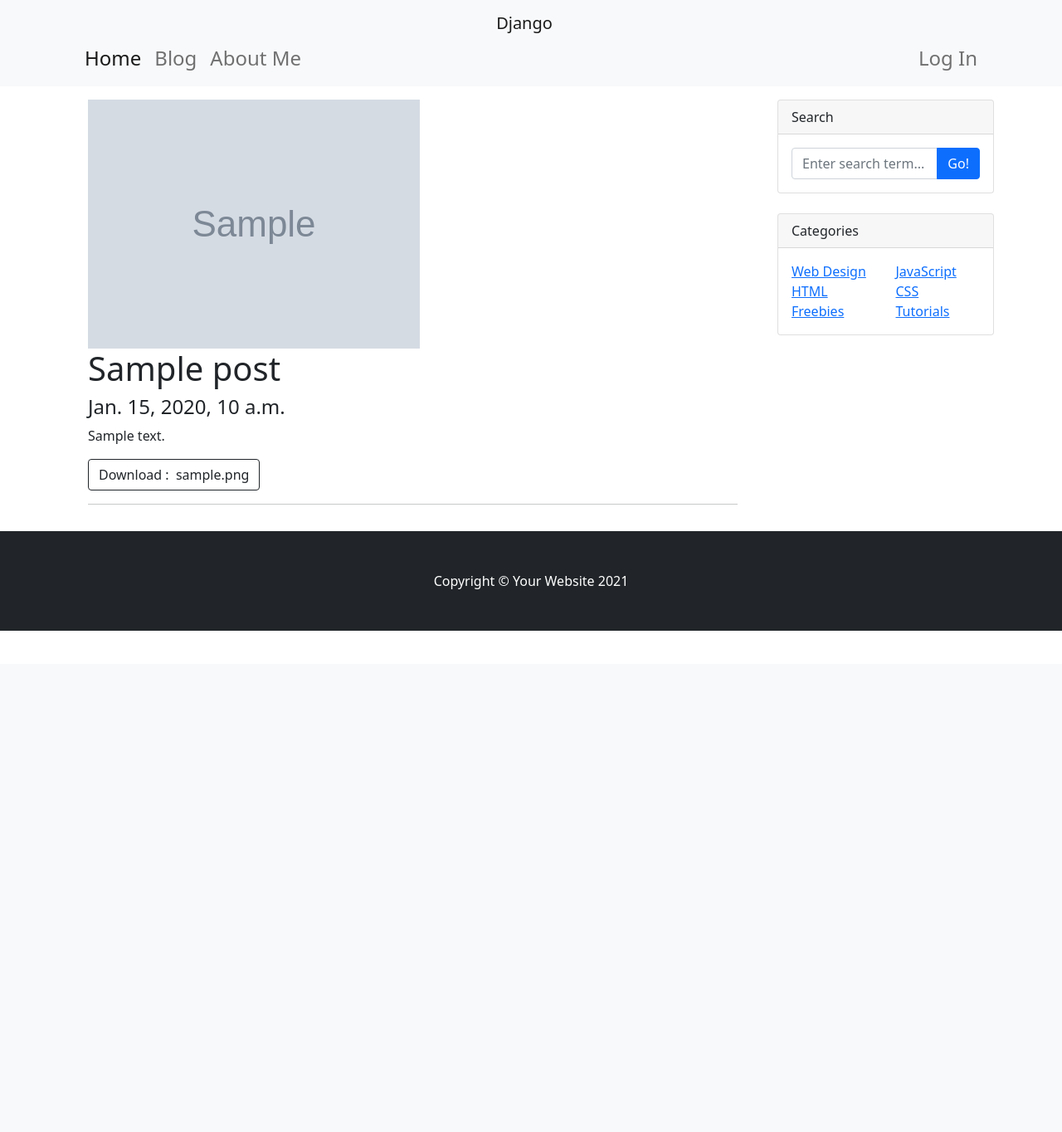
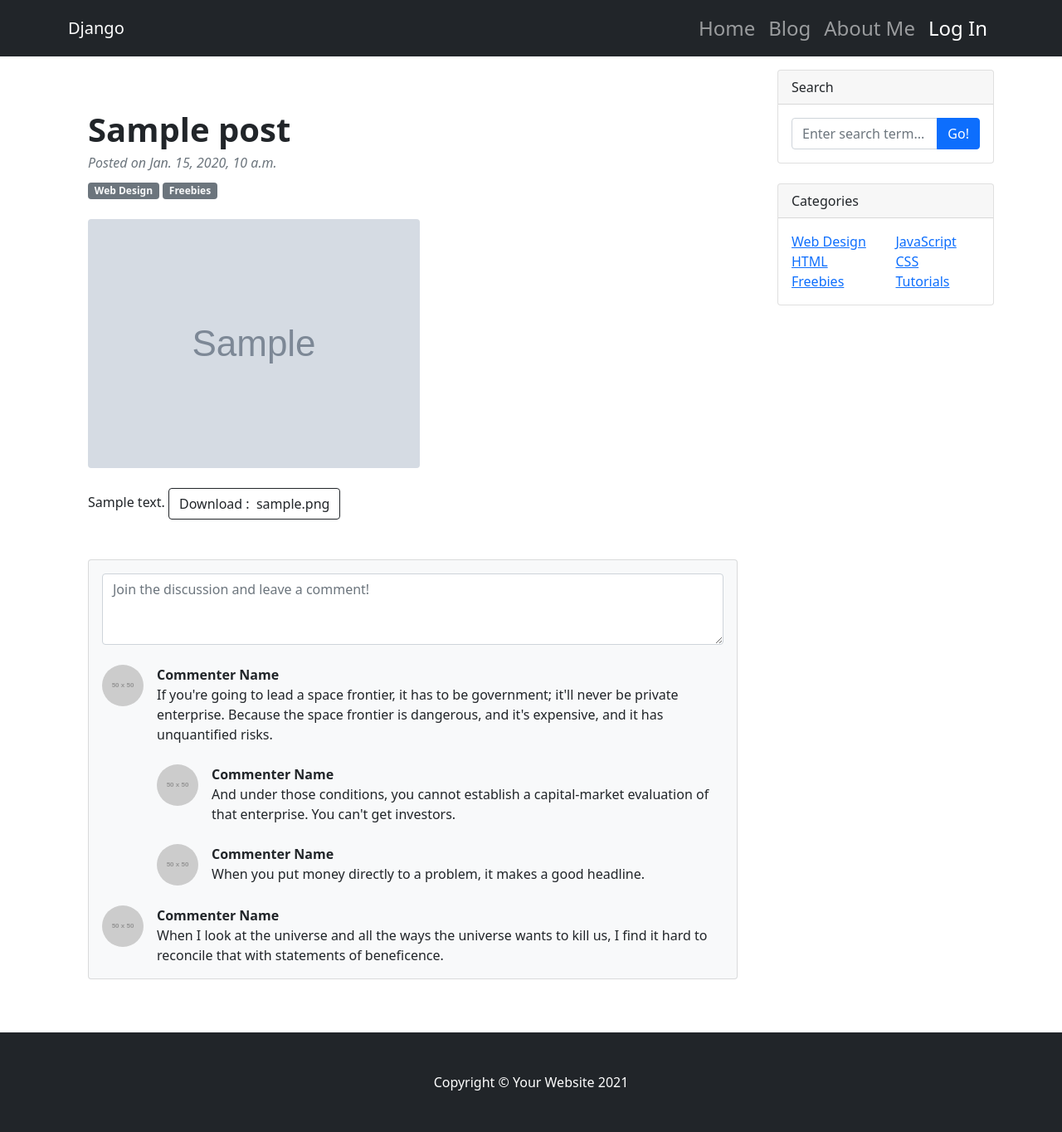
Before and after one commit to haremeat/DjangoBlog, a Django app: page /blog/1/ in a window 1280 px wide. Shown: the whole page at 83% size. Before the commit the page ends 760 px from the top, so only its background shows below. Run offline with Django 3.2, Linux system fonts and the light colour scheme; tables that the repository leaves empty hold one stand-in row (values such as "Sample post"); grey boxes marked "Sample" are stand-in pictures; grey boxes labelled with a size stand in for pictures from a placeholder-image service; some libraries are stand-ins or nearby versions.

Commit message:
post detail css 수정

```diff
--- a/blog/templates/blog/footer.html
+++ b/blog/templates/blog/footer.html
@@ -2,3 +2,5 @@
 <footer class="py-5 bg-dark">
     <div class="container"><p class="m-0 text-center text-white">Copyright &copy; Your Website 2021</p></div>
 </footer>
+<!-- Bootstrap core JS-->
+<script src="https://cdn.jsdelivr.net/npm/bootstrap@5.1.3/dist/js/bootstrap.bundle.min.js"></script>
--- a/blog/templates/blog/navbar.html
+++ b/blog/templates/blog/navbar.html
@@ -1,31 +1,17 @@
-<nav class="navbar navbar-expand-lg navbar-light bg-light">
+<!-- Responsive navbar-->
+<nav class="navbar navbar-expand-lg navbar-dark bg-dark">
     <div class="container">
-        <div class="container-fluid">
-            <a class="navbar-brand" href="/">Django</a>
-            <button class="navbar-toggler" type="button" data-bs-toggle="collapse"
-                    data-bs-target="#navbarSupportedContent"
-                    aria-controls="navbarSupportedContent" aria-expanded="false" aria-label="Toggle navigation">
-                <span class="navbar-toggler-icon"></span>
-            </button>
-            <div class="collapse navbar-collapse" id="navbarSupportedContent">
-                <ul class="navbar-nav me-auto mb-2 mb-lg-0 mr-auto">
-                    <li class="nav-item">
-                        <a class="nav-link active" aria-current="page" href="/">Home</a>
-                    </li>
-                    <li class="nav-item">
-                        <a class="nav-link" href="/blog">Blog</a>
-                    </li>
-                    <li class="nav-item">
-                        <a class="nav-link" href="/about_me">About Me</a>
-                    </li>
-                </ul>
-
-                <ul class="navbar-nav">
-                    <li class="navbar-item">
-                        <a href="" class="nav-link">Log In</a>
-                    </li>
-                </ul>
-            </div>
+        <a class="navbar-brand" href="#!">Django</a>
+        <button class="navbar-toggler" type="button" data-bs-toggle="collapse" data-bs-target="#navbarSupportedContent"
+                aria-controls="navbarSupportedContent" aria-expanded="false" aria-label="Toggle navigation"><span
+                class="navbar-toggler-icon"></span></button>
+        <div class="collapse navbar-collapse" id="navbarSupportedContent">
+            <ul class="navbar-nav ms-auto mb-2 mb-lg-0">
+                <li class="nav-item"><a class="nav-link" href="/">Home</a></li>
+                <li class="nav-item"><a class="nav-link" href="/blog">Blog</a></li>
+                <li class="nav-item"><a class="nav-link" href="/about_me">About Me</a></li>
+                <li class="nav-item"><a class="nav-link active" aria-current="page" href="#">Log In</a></li>
+            </ul>
         </div>
     </div>
 </nav>
--- a/blog/templates/blog/post_detail.html
+++ b/blog/templates/blog/post_detail.html
@@ -5,13 +5,31 @@
 {% endblock %}
 
 {% block main_area %}
-<div class="container" id="post-area">
+<!-- Page content-->
+<div class="container mt-5" id="post-area">
+    <div class="row">
+        <div class="col-lg-12">
+            <!-- Post content-->
+            <article>
+                <!-- Post header-->
+                <header class="mb-4">
+                    <!-- Post title-->
+                    <h1 class="fw-bolder mb-1">{{ post.title }}</h1>
+                    <!-- Post meta content-->
+                    <div class="text-muted fst-italic mb-2">Posted on {{ post.created_at }}</div>
+                    <!-- Post categories-->
+                    <a class="badge bg-secondary text-decoration-none link-light" href="#!">Web Design</a>
+                    <a class="badge bg-secondary text-decoration-none link-light" href="#!">Freebies</a>
+                </header>
+                <!-- Preview image figure-->
+                <figure class="mb-4">
                     {% if post.head_image %}
-    <img src="{{ post.head_image.url }}" alt="" class="img-responsive">
+                    <img class="img-fluid rounded" src="{{ post.head_image.url }}" alt="..."/>
                     {% endif %}
-    <h1>{{ post.title }}</h1>
-    <h4>{{ post.created_at }}</h4>
-    <p>{{ post.content }}</p>
+                </figure>
+                <!-- Post content-->
+                <section class="mb-5">
+                    {{ post.content }}
                     {% if post.file_upload %}
                     <a href="{{ post.file_upload.url }}" class="btn btn-outline-dark" role="button">
                         Download :
@@ -26,6 +44,65 @@
                         {% endif %}
                         {{ post.get_file_name }}</a>
                     {% endif %}
-    <hr>
+                </section>
+            </article>
+            <!-- Comments section-->
+            <section class="mb-5">
+                <div class="card bg-light">
+                    <div class="card-body">
+                        <!-- Comment form-->
+                        <form class="mb-4"><textarea class="form-control" rows="3"
+                                                     placeholder="Join the discussion and leave a comment!"></textarea>
+                        </form>
+                        <!-- Comment with nested comments-->
+                        <div class="d-flex mb-4">
+                            <!-- Parent comment-->
+                            <div class="flex-shrink-0"><img class="rounded-circle"
+                                                            src="https://dummyimage.com/50x50/ced4da/6c757d.jpg"
+                                                            alt="..."/></div>
+                            <div class="ms-3">
+                                <div class="fw-bold">Commenter Name</div>
+                                If you're going to lead a space frontier, it has to be government; it'll never be
+                                private enterprise. Because the space frontier is dangerous, and it's expensive, and it
+                                has unquantified risks.
+                                <!-- Child comment 1-->
+                                <div class="d-flex mt-4">
+                                    <div class="flex-shrink-0"><img class="rounded-circle"
+                                                                    src="https://dummyimage.com/50x50/ced4da/6c757d.jpg"
+                                                                    alt="..."/></div>
+                                    <div class="ms-3">
+                                        <div class="fw-bold">Commenter Name</div>
+                                        And under those conditions, you cannot establish a capital-market evaluation of
+                                        that enterprise. You can't get investors.
+                                    </div>
+                                </div>
+                                <!-- Child comment 2-->
+                                <div class="d-flex mt-4">
+                                    <div class="flex-shrink-0"><img class="rounded-circle"
+                                                                    src="https://dummyimage.com/50x50/ced4da/6c757d.jpg"
+                                                                    alt="..."/></div>
+                                    <div class="ms-3">
+                                        <div class="fw-bold">Commenter Name</div>
+                                        When you put money directly to a problem, it makes a good headline.
+                                    </div>
+                                </div>
+                            </div>
+                        </div>
+                        <!-- Single comment-->
+                        <div class="d-flex">
+                            <div class="flex-shrink-0"><img class="rounded-circle"
+                                                            src="https://dummyimage.com/50x50/ced4da/6c757d.jpg"
+                                                            alt="..."/></div>
+                            <div class="ms-3">
+                                <div class="fw-bold">Commenter Name</div>
+                                When I look at the universe and all the ways the universe wants to kill us, I find it
+                                hard to reconcile that with statements of beneficence.
+                            </div>
+                        </div>
+                    </div>
+                </div>
+            </section>
+        </div>
+    </div>
 </div>
 {% endblock %}
--- a/blog/templates/blog/post_list.html
+++ b/blog/templates/blog/post_list.html
@@ -20,6 +20,9 @@
             <p class="card-text">{{ p.content | truncatewords:45 }}</p>
             <a href="{{ p.get_absolute_url }}" class="btn btn-primary">Read More &rarr;</a></h2>
         </div>
+        <div class="card-footer">
+            Posted on {{ p.created }} by <a href="">{{ p.author | upper }}</a>
+        </div>
     </div>
     {% endfor %}
 
```
Also changed, not shown: blog/tests.py (+13 -4 lines). Lines whose indentation alone changed are shown as unchanged.
